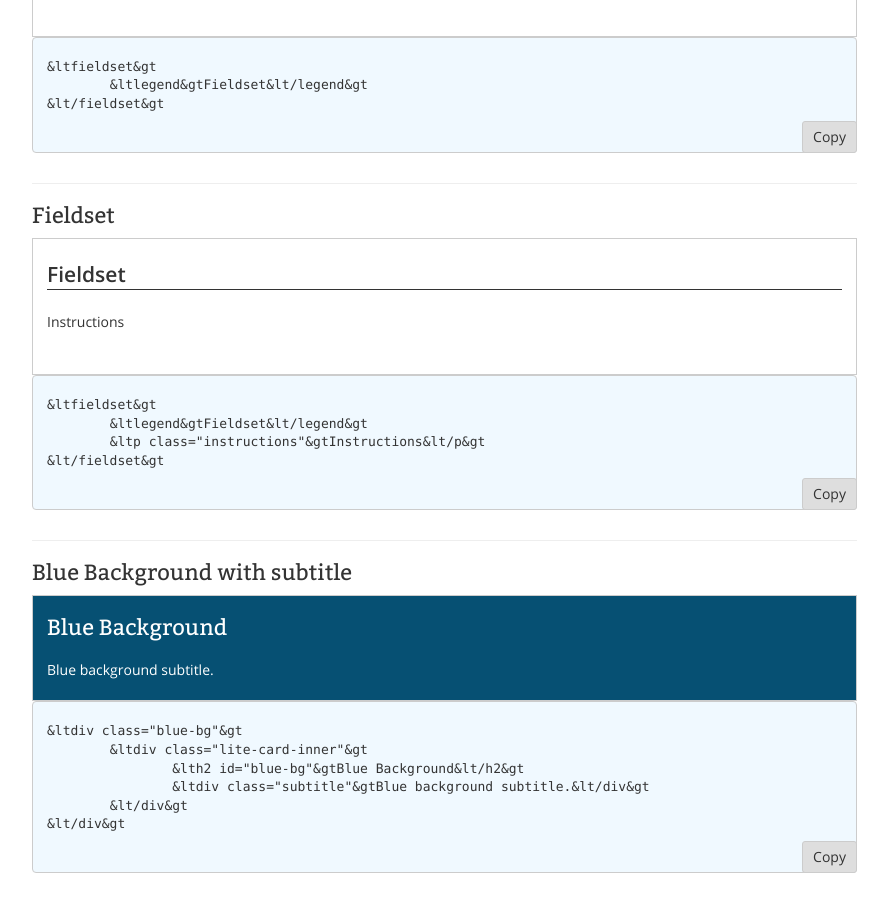
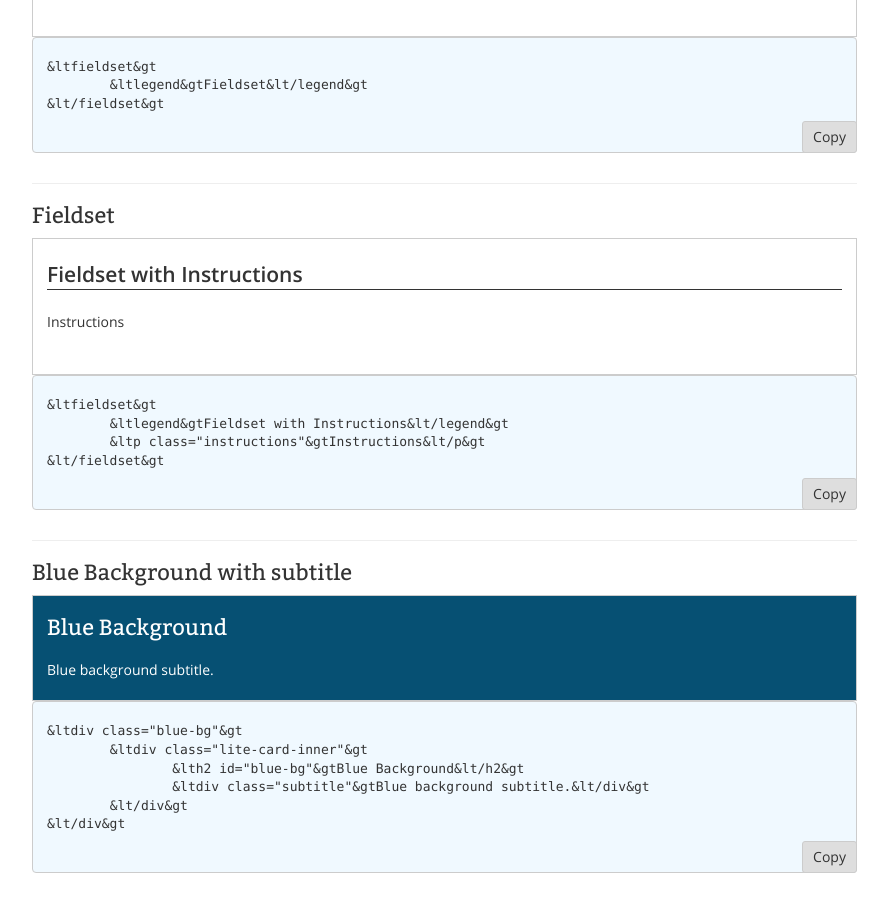
Before and after one commit to CMSgov/HealthCare.gov-Styleguide, a Jekyll site: the page built from _posts/assets/0001-01-03-form-elements.md, in a window 1280 px wide and 900 px high, scrolled down 1079 px. Shown: the whole window, without its empty margins (338-1226 px from the left). Built offline with Jekyll 4.4.1, drawn with Linux system fonts in a browser that asks for light colours; nearby versions of some CDN libraries; library files that are not in the unit come from our copies; Markdown is read by kramdown in place of the engine named in the settings.

Commit message:
Fixed small errors relevant to the previously submitted list of tickets.

```diff
--- a/_posts/assets/0001-01-03-form-elements.md
+++ b/_posts/assets/0001-01-03-form-elements.md
@@ -81,13 +81,13 @@ There are many forms used throughout Healthcare.gov. Generally, forms are agains
 <div class="code-wrapper">
 <div class="preview">
 	<fieldset>
-		<legend>Fieldset</legend>
+		<legend>Fieldset with Instructions</legend>
 		<p class="instructions">Instructions</p>
 	</fieldset>
 </div>
 <pre>
 <code id="fieldset-instructions-code">&ltfieldset&gt
-	&ltlegend&gtFieldset&lt/legend&gt
+	&ltlegend&gtFieldset with Instructions&lt/legend&gt
 	&ltp class="instructions"&gtInstructions&lt/p&gt
 &lt/fieldset&gt
 </code>
```
Also changed, not shown: _includes/css/commonstyles.less (+7 -0 lines), _posts/assets/0001-01-01-text.md (+1 -1 lines).
